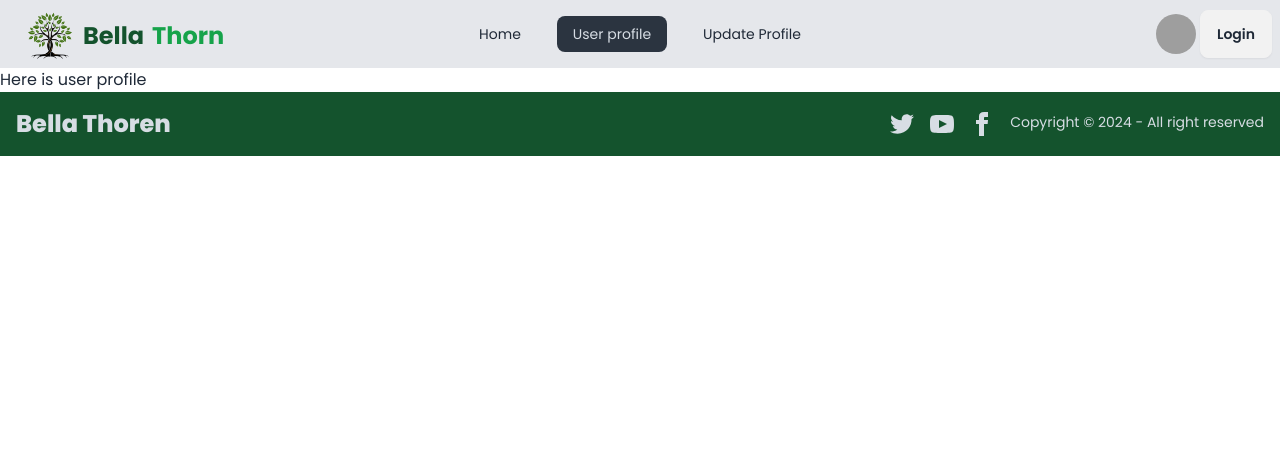
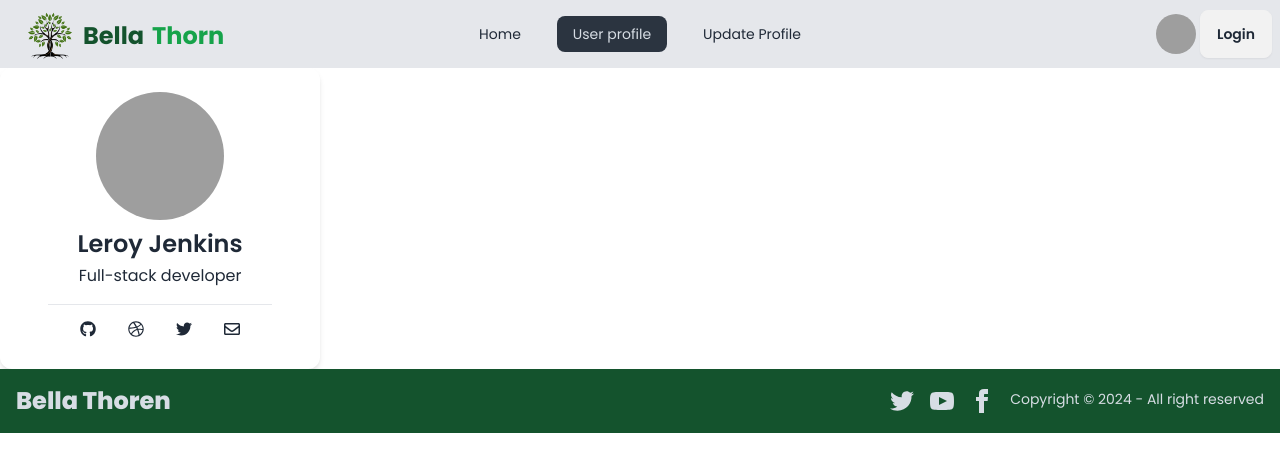
Before and after one commit to Shameha/real_state, a React (Vite) app: page /user in a window 1280 px wide. Shown: the top 472 px of the page. Built offline with nearby package versions, Linux system fonts and the light colour scheme; no server answers; grey boxes are pictures that could not be loaded.

Commit message:
added private router

```diff
--- a/src/Pages/Carrd/Card.jsx
+++ b/src/Pages/Carrd/Card.jsx
@@ -1,9 +1,42 @@
 // import React from 'react';
+import { GoStarFill } from "react-icons/go";
+
+import { useLoaderData, useParams } from "react-router-dom";
 
 const Card = () => {
+    const land = useLoaderData();
+    const {id} = useParams();
+    const idInt = parseInt(id);
+    const lands = land.find(lands => lands.id === idInt);
+    console.log(lands);
     return (
         <div>
-            <h1>details</h1>
+            <h1 className="text-center font-semibold text-5xl text-green-950">{lands.segment_name}</h1>
+            <div className="hero min-h-screen bg-base-200">
+        <div className="hero-content flex-col lg:flex-row">
+          <img src={lands.image} className="max-w-sm rounded-lg shadow-2xl" />
+          <div>
+            <h1 className="text-4xl font-bold text-green-900">{lands.estate_title}</h1>
+            <p className="py-6">{lands.description}</p>
+            <p><span className="font-bold">Details:</span>
+            Discover a diverse selection of land estates tailored to your preferences and aspirations. Our offerings span across vineyards, ranches, farms, and forests, each presenting a unique opportunity for investment and lifestyle enhancement. Picture yourself amidst the lush vineyards of California's wine country, indulging in premium grape varieties and scenic views. Alternatively, immerse yourself in the rugged beauty of Colorado's Rocky Mountains with vast pastures and luxurious ranch amenities. For those seeking the tranquility of rural living, explore the charm of Iowa's rolling hills and fertile farmsteads. Lastly, embrace the serenity of Oregon's Pacific Northwest forests, complete with secluded cabins and picturesque hiking trails. Whether you dream of cultivating crops, raising livestock, or simply enjoying nature's beauty, our curated collection of land estates offers something for everyone.
+            </p>
+            <hr />
+           <div className="flex gap-10 mt-4">
+            <div className="flex gap-2">
+            <GoStarFill />
+           <p>{lands.status}</p>
+            </div>
+            <div>
+
+           <p>{lands.area}</p>
+            </div>
+           <p>{lands.price}</p>
+
+           </div>
+          </div>
+        </div>
+      </div>
         </div>
     );
 };
--- a/src/Pages/Login/Login.jsx
+++ b/src/Pages/Login/Login.jsx
@@ -1,12 +1,15 @@
 // import React from 'react';
 
-import { Link } from "react-router-dom";
+import { Link, useLocation, useNavigate } from "react-router-dom";
 import { CgGoogle } from "react-icons/cg";
 import { FaGithub } from "react-icons/fa";
 import { useContext } from "react";
 import { AuthContext } from "../../Provider/AuthProvider";
 const Login = () => {
 const {signIn} = useContext(AuthContext);
+const location = useLocation();
+const navigate = useNavigate()
+console.log("location of loghin ",location);
 
 const handleLogin = e =>{
     e.preventDefault();
@@ -19,6 +22,8 @@
     signIn(email,password)
     .then(result =>{
       console.log(result.user);
+      //navigate
+      navigate(location?.state?location.state: '/');
     })
     .catch(error =>{
       console.error(error)
--- a/src/Pages/Shared/UserProfile.jsx
+++ b/src/Pages/Shared/UserProfile.jsx
@@ -2,9 +2,39 @@
 
 const UserProfile = () => {
     return (
-        <div>
-             <h1>Here is user profile</h1>
+       <div className="justify-center max-auto text-center">
+         <div className="flex flex-col justify-center max-w-xs p-6  shadow-md rounded-xl sm:px-12 dark:bg-gray-50 dark:text-gray-800">
+        <img src="https://source.unsplash.com/150x150/?portrait?3" alt="" className="w-32 h-32 mx-auto rounded-full dark:bg-gray-500 aspect-square" />
+        <div className="space-y-4 text-center divide-y dark:divide-gray-300">
+            <div className="my-2 space-y-1">
+                <h2 className="text-xl font-semibold sm:text-2xl">Leroy Jenkins</h2>
+                <p className="px-5 text-xs sm:text-base dark:text-gray-600">Full-stack developer</p>
+            </div>
+            <div className="flex justify-center pt-2 space-x-4 align-center">
+                <a rel="noopener noreferrer" href="#" aria-label="GitHub" className="p-2 rounded-md dark:text-gray-800 hover:dark:text-violet-600">
+                    <svg viewBox="0 0 496 512" xmlns="http://www.w3.org/2000/svg" className="w-4 h-4 fill-current">
+                        <path d="M165.9 397.4c0 2-2.3 3.6-5.2 3.6-3.3.3-5.6-1.3-5.6-3.6 0-2 2.3-3.6 5.2-3.6 3-.3 5.6 1.3 5.6 3.6zm-31.1-4.5c-.7 2 1.3 4.3 4.3 4.9 2.6 1 5.6 0 6.2-2s-1.3-4.3-4.3-5.2c-2.6-.7-5.5.3-6.2 2.3zm44.2-1.7c-2.9.7-4.9 2.6-4.6 4.9.3 2 2.9 3.3 5.9 2.6 2.9-.7 4.9-2.6 4.6-4.6-.3-1.9-3-3.2-5.9-2.9zM244.8 8C106.1 8 0 113.3 0 252c0 110.9 69.8 205.8 169.5 239.2 12.8 2.3 17.3-5.6 17.3-12.1 0-6.2-.3-40.4-.3-61.4 0 0-70 15-84.7-29.8 0 0-11.4-29.1-27.8-36.6 0 0-22.9-15.7 1.6-15.4 0 0 24.9 2 38.6 25.8 21.9 38.6 58.6 27.5 72.9 20.9 2.3-16 8.8-27.1 16-33.7-55.9-6.2-112.3-14.3-112.3-110.5 0-27.5 7.6-41.3 23.6-58.9-2.6-6.5-11.1-33.3 2.6-67.9 20.9-6.5 69 27 69 27 20-5.6 41.5-8.5 62.8-8.5s42.8 2.9 62.8 8.5c0 0 48.1-33.6 69-27 13.7 34.7 5.2 61.4 2.6 67.9 16 17.7 25.8 31.5 25.8 58.9 0 96.5-58.9 104.2-114.8 110.5 9.2 7.9 17 22.9 17 46.4 0 33.7-.3 75.4-.3 83.6 0 6.5 4.6 14.4 17.3 12.1C428.2 457.8 496 362.9 496 252 496 113.3 383.5 8 244.8 8zM97.2 352.9c-1.3 1-1 3.3.7 5.2 1.6 1.6 3.9 2.3 5.2 1 1.3-1 1-3.3-.7-5.2-1.6-1.6-3.9-2.3-5.2-1zm-10.8-8.1c-.7 1.3.3 2.9 2.3 3.9 1.6 1 3.6.7 4.3-.7.7-1.3-.3-2.9-2.3-3.9-2-.6-3.6-.3-4.3.7zm32.4 35.6c-1.6 1.3-1 4.3 1.3 6.2 2.3 2.3 5.2 2.6 6.5 1 1.3-1.3.7-4.3-1.3-6.2-2.2-2.3-5.2-2.6-6.5-1zm-11.4-14.7c-1.6 1-1.6 3.6 0 5.9 1.6 2.3 4.3 3.3 5.6 2.3 1.6-1.3 1.6-3.9 0-6.2-1.4-2.3-4-3.3-5.6-2z"></path>
+                    </svg>
+                </a>
+                <a rel="noopener noreferrer" href="#" aria-label="Dribble" className="p-2 rounded-md dark:text-gray-800 hover:dark:text-violet-600">
+                    <svg viewBox="0 0 512 512" xmlns="http://www.w3.org/2000/svg" className="w-4 h-4 fill-current">
+                        <path d="M256 8C119.252 8 8 119.252 8 256s111.252 248 248 248 248-111.252 248-248S392.748 8 256 8zm163.97 114.366c29.503 36.046 47.369 81.957 47.835 131.955-6.984-1.477-77.018-15.682-147.502-6.818-5.752-14.041-11.181-26.393-18.617-41.614 78.321-31.977 113.818-77.482 118.284-83.523zM396.421 97.87c-3.81 5.427-35.697 48.286-111.021 76.519-34.712-63.776-73.185-116.168-79.04-124.008 67.176-16.193 137.966 1.27 190.061 47.489zm-230.48-33.25c5.585 7.659 43.438 60.116 78.537 122.509-99.087 26.313-186.36 25.934-195.834 25.809C62.38 147.205 106.678 92.573 165.941 64.62zM44.17 256.323c0-2.166.043-4.322.108-6.473 9.268.19 111.92 1.513 217.706-30.146 6.064 11.868 11.857 23.915 17.174 35.949-76.599 21.575-146.194 83.527-180.531 142.306C64.794 360.405 44.17 310.73 44.17 256.323zm81.807 167.113c22.127-45.233 82.178-103.622 167.579-132.756 29.74 77.283 42.039 142.053 45.189 160.638-68.112 29.013-150.015 21.053-212.768-27.882zm248.38 8.489c-2.171-12.886-13.446-74.897-41.152-151.033 66.38-10.626 124.7 6.768 131.947 9.055-9.442 58.941-43.273 109.844-90.795 141.978z"></path>
+                    </svg>
+                </a>
+                <a rel="noopener noreferrer" href="#" aria-label="Twitter" className="p-2 rounded-md dark:text-gray-800 hover:dark:text-violet-600">
+                    <svg viewBox="0 0 512 512" xmlns="http://www.w3.org/2000/svg" className="w-4 h-4 fill-current">
+                        <path d="M459.37 151.716c.325 4.548.325 9.097.325 13.645 0 138.72-105.583 298.558-298.558 298.558-59.452 0-114.68-17.219-161.137-47.106 8.447.974 16.568 1.299 25.34 1.299 49.055 0 94.213-16.568 130.274-44.832-46.132-.975-84.792-31.188-98.112-72.772 6.498.974 12.995 1.624 19.818 1.624 9.421 0 18.843-1.3 27.614-3.573-48.081-9.747-84.143-51.98-84.143-102.985v-1.299c13.969 7.797 30.214 12.67 47.431 13.319-28.264-18.843-46.781-51.005-46.781-87.391 0-19.492 5.197-37.36 14.294-52.954 51.655 63.675 129.3 105.258 216.365 109.807-1.624-7.797-2.599-15.918-2.599-24.04 0-57.828 46.782-104.934 104.934-104.934 30.213 0 57.502 12.67 76.67 33.137 23.715-4.548 46.456-13.32 66.599-25.34-7.798 24.366-24.366 44.833-46.132 57.827 21.117-2.273 41.584-8.122 60.426-16.243-14.292 20.791-32.161 39.308-52.628 54.253z"></path>
+                    </svg>
+                </a>
+                <a rel="noopener noreferrer" href="#" aria-label="Email" className="p-2 rounded-md dark:text-gray-800 hover:dark:text-violet-600">
+                    <svg viewBox="0 0 512 512" xmlns="http://www.w3.org/2000/svg" className="w-4 h-4 fill-current">
+                        <path d="M464 64H48C21.49 64 0 85.49 0 112v288c0 26.51 21.49 48 48 48h416c26.51 0 48-21.49 48-48V112c0-26.51-21.49-48-48-48zm0 48v40.805c-22.422 18.259-58.168 46.651-134.587 106.49-16.841 13.247-50.201 45.072-73.413 44.701-23.208.375-56.579-31.459-73.413-44.701C106.18 199.465 70.425 171.067 48 152.805V112h416zM48 400V214.398c22.914 18.251 55.409 43.862 104.938 82.646 21.857 17.205 60.134 55.186 103.062 54.955 42.717.231 80.509-37.199 103.053-54.947 49.528-38.783 82.032-64.401 104.947-82.653V400H48z"></path>
+                    </svg>
+                </a>
+            </div>
         </div>
+    </div>
+       </div>
     );
 };
 
--- a/src/Provider/AuthProvider.jsx
+++ b/src/Provider/AuthProvider.jsx
@@ -12,17 +12,21 @@
 
 const AuthProvider = ({children}) => {
     const [user,setUser] = useState(null);
+    const [loading,setLoading] = useState(true);
 
 const creatUser = (email,password) =>{
+    setLoading(true);
     return createUserWithEmailAndPassword(auth,email,password);
 }
 
 const signIn = (email,password) =>{
+    setLoading(true);
     return signInWithEmailAndPassword(auth,email,password);
 }
 
 
 const logOut = () =>{
+    setLoading(true);
     return signOut(auth);
 }
 
@@ -31,6 +35,7 @@
 const unSubscribe = onAuthStateChanged(auth,currentUser=>{
     console.log("user in the change state ",currentUser);
     setUser(currentUser);
+    setLoading(false);
 });
 return()=>{
     unSubscribe();
@@ -40,6 +45,7 @@
 
    const authInfo ={
     user,
+    loading,
     creatUser,
     signIn,
      logOut
--- /dev/null
+++ b/src/Routes/PrivateRouter.jsx
@@ -0,0 +1,23 @@
+// import React from 'react';
+
+import { useContext } from "react";
+import { AuthContext } from "../Provider/AuthProvider";
+import { Navigate, useLocation } from "react-router-dom";
+
+const PrivateRouter = ({children}) => {
+    const {user,loading} = useContext(AuthContext);
+    const location = useLocation();
+    console.log(location.pathname);
+    if(loading){
+return <span className="loading loading-bars loading-lg"></span>
+    }
+
+    if(user){
+        return children;
+    }
+    return <Navigate state={location.pathname} to="/login">
+
+    </Navigate>;
+};
+
+export default PrivateRouter;
--- a/src/Routes/Routes.jsx
+++ b/src/Routes/Routes.jsx
@@ -7,6 +7,7 @@
 import UpdateProfile from "../Pages/Shared/UpdateProfile/UpdateProfile";
 import UserProfile from "../Pages/Shared/UserProfile";
 import Card from "../Pages/Carrd/Card";
+import PrivateRouter from "./PrivateRouter";
 
 
 const router = createBrowserRouter([
@@ -22,7 +23,8 @@
       },
       {
          path:'/land/:id',
-         element:<Card></Card>
+         element:<PrivateRouter><Card></Card></PrivateRouter>,
+         loader: () =>fetch('/land.json')
       },
       {
         path:'/user',
```
